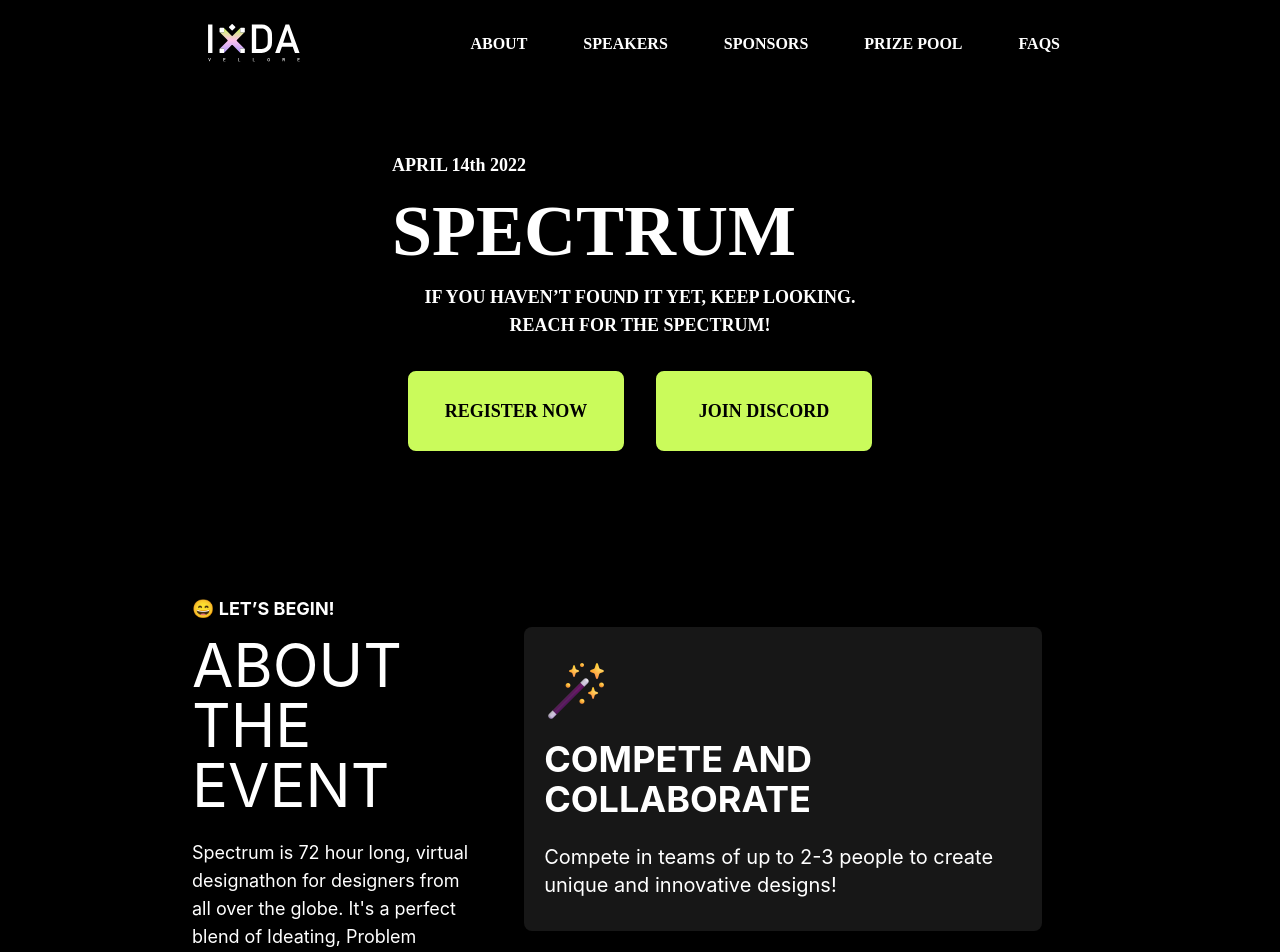
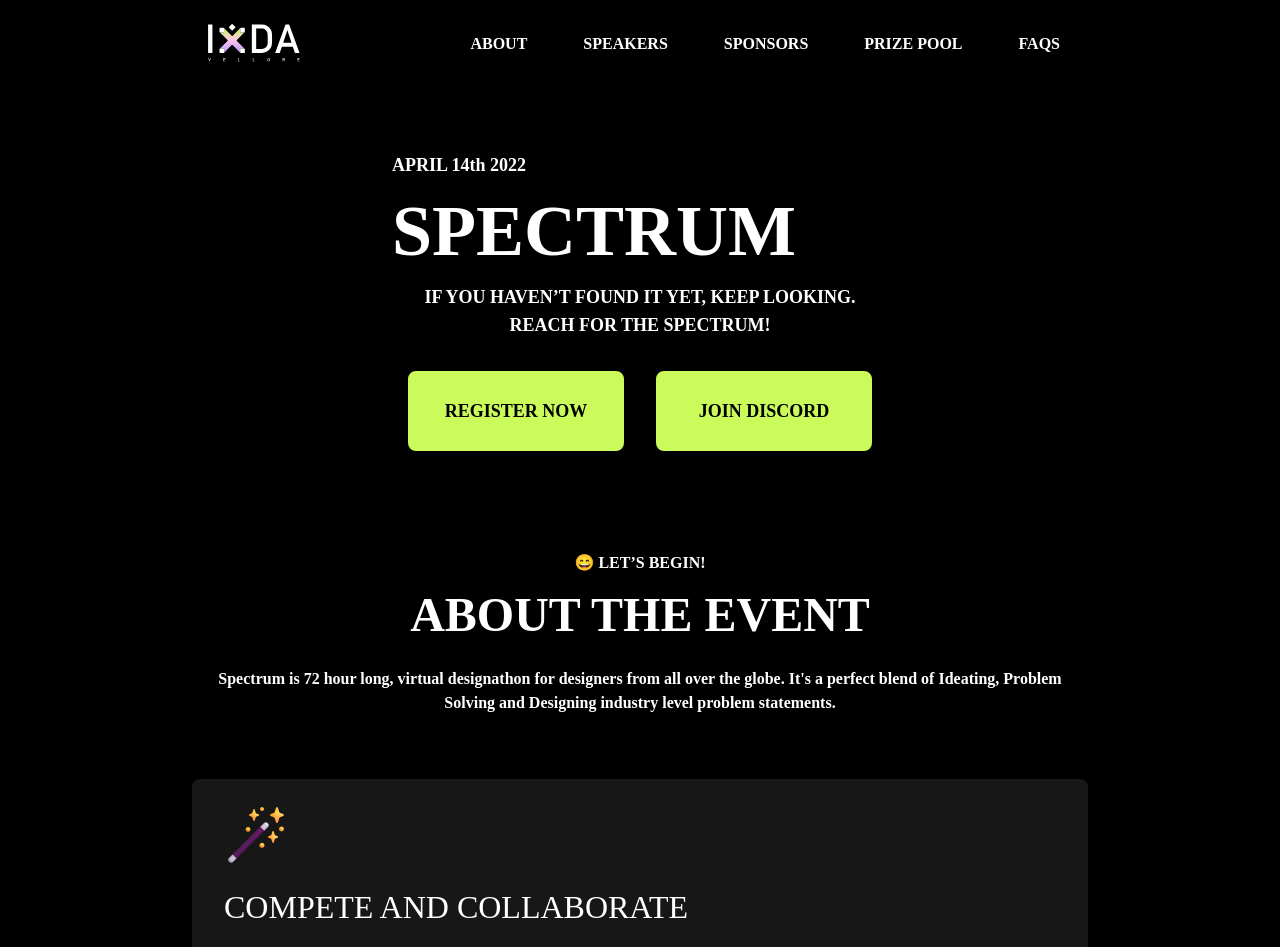
Before and after one commit to IxDA-Vellore/Spectrum-Frontend-2022, a React (Create React App) app: page / in a window 1280 px wide. Shown: the top 952 px of the page. Built offline with nearby package versions, Linux system fonts and the light colour scheme.

Commit message:
about section completed

```diff
--- /dev/null
+++ b/src/Components/About/About.css
@@ -0,0 +1,54 @@
+.about-main {
+    display: flex;
+    height: 50vh;
+    gap: 1rem;
+}
+
+.about-subhead,
+.about-info {
+    font-size: 1rem;
+    font-weight: bold;
+}
+
+.about-info {
+    margin-top: 1rem;
+}
+
+.about-heading {
+    font-size: 3rem;
+    margin-top: 0.25rem;
+    font-weight: bold;
+}
+
+
+.about-content {
+    /* border: 2px solid green; */
+    display: flex;
+    flex-direction: column;
+    justify-content: center;
+}
+
+.about-scroll__container {
+    /* border: 2px solid blue; */
+    height: 100%;
+    overflow: scroll;
+}
+
+@media only screen and (max-width: 1280px) {
+    .about-main {
+        flex-direction: column;
+    }
+    .about-scroll__container {
+        margin-top: 2rem;
+    }
+    .about-content {
+        text-align: center;
+    }
+
+}
+
+@media only screen and (max-widht: 768px) {
+    .about-scroll__container {
+        width: 90%;
+    }
+}
--- a/src/Components/About/About.js
+++ b/src/Components/About/About.js
@@ -1,5 +1,7 @@
 // Components import
 import ScrollDiv from './ScrollDiv/ScrollDiv';
+// CSS import
+import './About.css';
 // Assets import
 import magicWand from '../../Assets/magic-wand.svg';
 import bullseye from '../../Assets/bullseye.svg';
@@ -8,20 +10,20 @@ import trophy from '../../Assets/trophy.svg';
 
 const About = () => {
     return (
-        <div className="container flex justify-between h-[45vh] my-12">
-            <div className="about-content w-[65%] flex-col items-center justify-between">
+        <div className="container about-main font-primary">
+            <div className="about-content">
                 <div className="about-heading">
-                    <p className="font-bold text-lg">😄 LET’S BEGIN!</p>
-                    <h1 className="text-6xl mt-3">ABOUT THE EVENT</h1>
+                    <p className="about-subhead">😄 LET’S BEGIN!</p>
+                    <h1 className="about-heading">ABOUT THE EVENT</h1>
                 </div>
-                <div className="about-info text-lg mt-6">
+                <div className="about-info">
                     Spectrum is 72 hour long, virtual designathon for designers
                     from all over the globe. It's a perfect blend of Ideating,
                     Problem Solving and Designing industry level problem
                     statements.
                 </div>
             </div>
-            <div className="about-scroll__container flex-col justify-center items-center overflow-scroll overflow-x-hidden">
+            <div className="about-scroll__container">
                 <ScrollDiv
                     heading="COMPETE AND COLLABORATE"
                     content="Compete in teams of up to 2-3 people to create unique
--- /dev/null
+++ b/src/Components/About/ScrollDiv/ScrollDiv.css
@@ -0,0 +1,18 @@
+.about-scroll {
+    background-color: #171717;
+    padding: 1.5rem 2rem;
+    border-radius: 8px;
+    box-shadow: 0px 8px 16px rgba(0, 0, 0, 0.12);
+    margin: 1rem auto;
+}
+
+.scroll-heading,
+.scroll-info {
+    font-size: 2rem;
+    font-size: bold;
+    margin-top: 1rem;
+}
+
+.scroll-info {
+    font-size: 1.25rem;
+}
--- a/src/Components/About/ScrollDiv/ScrollDiv.js
+++ b/src/Components/About/ScrollDiv/ScrollDiv.js
@@ -1,11 +1,15 @@
+import './ScrollDiv.css';
+
 const ScrollDiv = ({ heading, content, source }) => {
     return (
-        <div className="about-scroll bg-scroll-div w-[85%] my-8 py-8 mx-auto rounded-lg p-5">
+        <div className="about-scroll">
             <div className="scroll-img">
                 <img src={source} alt="" />
             </div>
-            <div className="scroll-heading font-bold text-4xl mt-4">{heading}</div>
-            <div className="scroll-info text-xl mt-6">{content}</div>
+            <div className="scroll-heading">
+                {heading}
+            </div>
+            <div className="scroll-info">{content}</div>
         </div>
     );
 };
```
